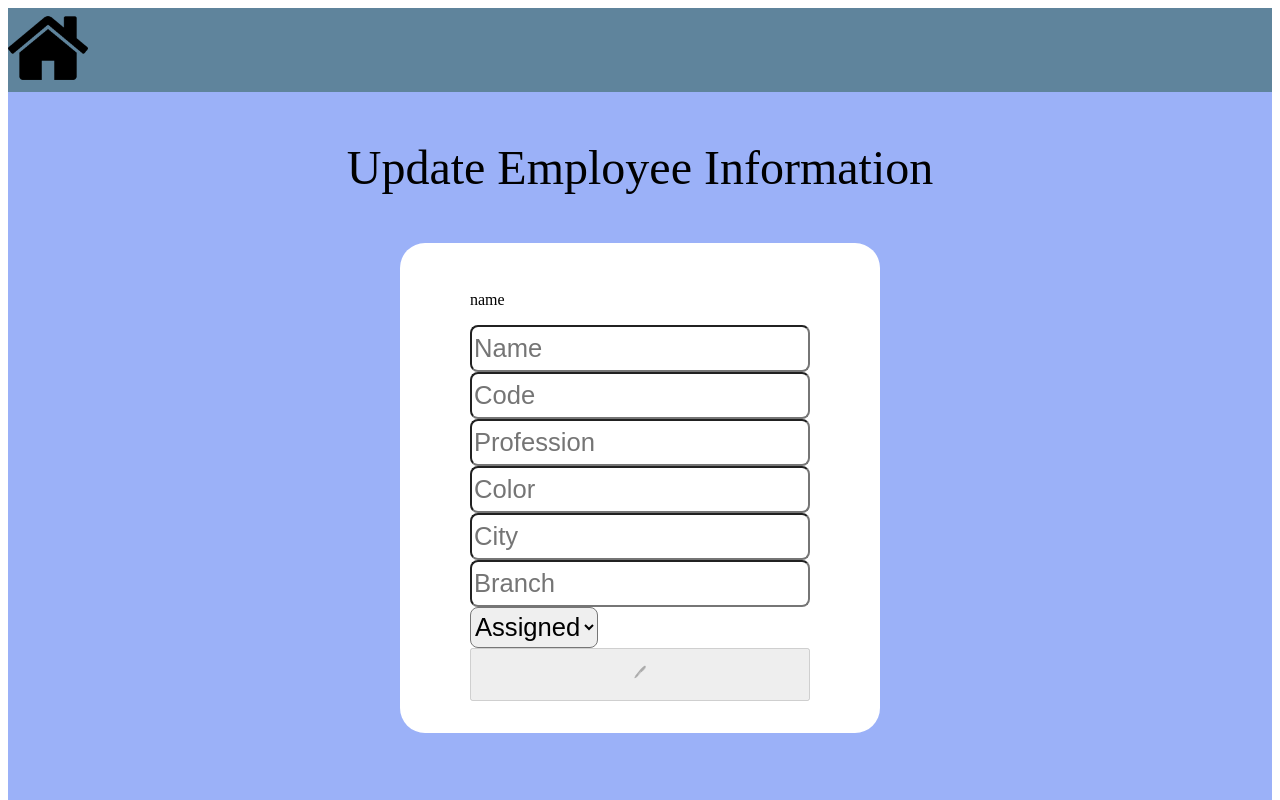
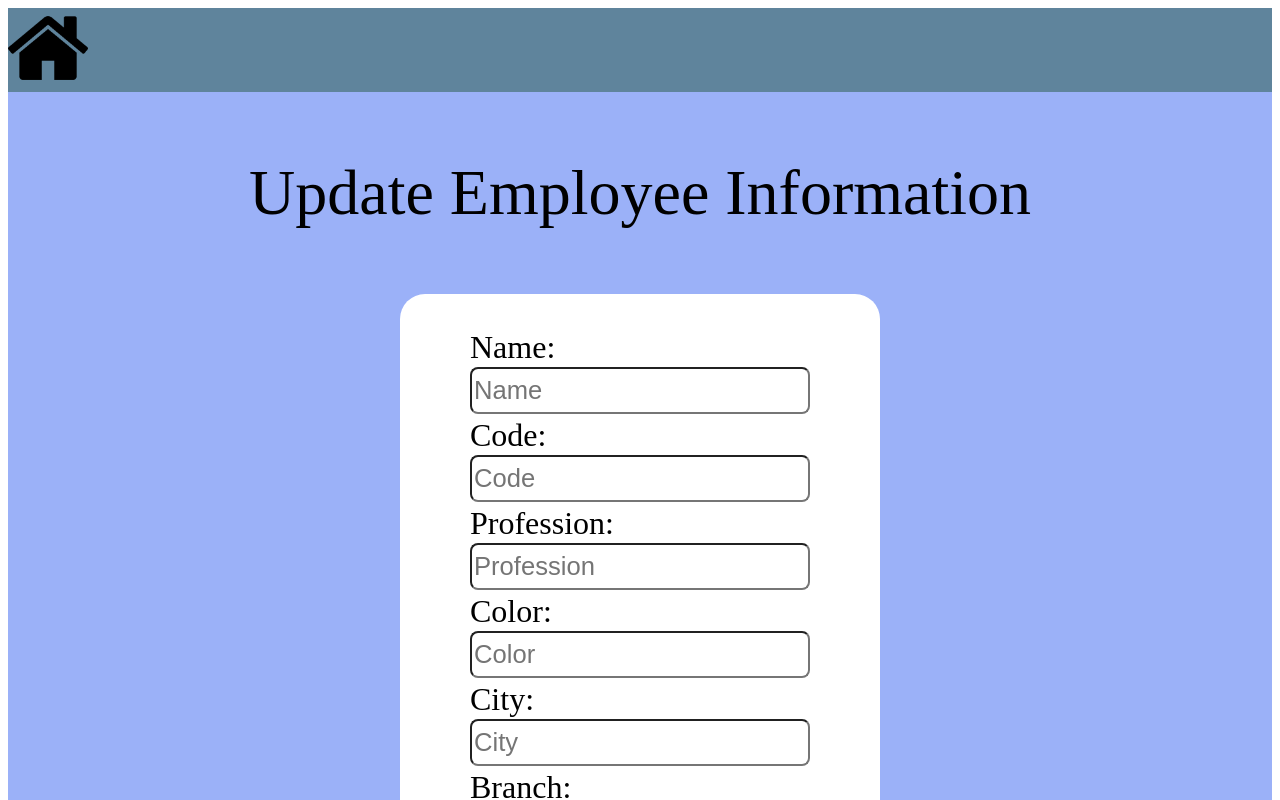
Before and after one commit to jeffreyleec/fullstack-js-crud-exercise, a React (Create React App) app in the folder client/plexxis-exercise/: page /user/update/1 in a window 1280 px wide. Shown: the top 800 px of the page. Built offline with nearby package versions, Linux system fonts and the light colour scheme; no server answers.

Commit message:
update form styles added and delete confirmation implemented

```diff
--- a/client/plexxis-exercise/src/components/DeleteUser.js
+++ b/client/plexxis-exercise/src/components/DeleteUser.js
@@ -7,16 +7,16 @@ export const DeleteUser = () => {
   const { users, setUsers } = useContext(UsersContext);
 
   const [id, setID] = useState("");
-  // console.log(users)
 
+  //  const result = confirm("Want to delete?");
+  // if (result) {
+  //     //Logic to delete the item
+  // }
 
   const handleDelete = async (id) => {
-    // e.preventDefault()
-
-
+    const result = window.confirm("Are you sure to delete?");
+    if (result) {
       try {
-
-
         const response = await UserRetrieve.delete(`/user/${id}`);
         console.log(response);
 
@@ -27,7 +27,7 @@ export const DeleteUser = () => {
         );
       } catch (err) {
         console.log(err);
-
+      }
     }
   };
 
@@ -51,7 +51,6 @@ export const DeleteUser = () => {
               disabled={!id}
               onClick={() => handleDelete(id)}
               type="submit"
-
             >
               ❌
             </button>
--- a/client/plexxis-exercise/src/components/styles/updateUserPage.css
+++ b/client/plexxis-exercise/src/components/styles/updateUserPage.css
@@ -22,7 +22,7 @@
 }
 
 .updateTitle{
-  font-size: 3em;
+  font-size: 4em;
 }
 
 .update-form-control{
@@ -35,4 +35,12 @@ height:1.6em;
 .update-user-button{
   width:100%;
   height:4em;
+  background-color: rgb(117, 233, 157);
+
 }
+.updateInputTitles{
+  font-size:2em;
+  padding-bottom: 0px;
+  margin-bottom: 1px;
+  margin-top: 3px;
+}
--- a/client/plexxis-exercise/src/routes/UpdateUser.js
+++ b/client/plexxis-exercise/src/routes/UpdateUser.js
@@ -51,7 +51,7 @@ export const UpdateUser = () => {
       });
       navigate(`/`)
       //  addUser(response.data.data)
-      //console.log(updateUser);
+      console.log(updateUser);
     } catch (err) {
       //console.log(err);
     }
@@ -63,7 +63,7 @@ export const UpdateUser = () => {
       <form className="updateForm">
         <div className="form-row">
           <div className="col">
-            <p>name</p>
+            <p className="updateInputTitles" >Name: </p>
             <input
               value={name}
               onChange={(e) => setName(e.target.value)}
@@ -73,6 +73,7 @@ export const UpdateUser = () => {
             />
           </div>
           <div className="col">
+          <p className="updateInputTitles" >Code: </p>
             <input
               value={code}
               onChange={(e) => setCode(e.target.value)}
@@ -82,6 +83,7 @@ export const UpdateUser = () => {
             />
           </div>
           <div className="col">
+          <p className="updateInputTitles" >Profession: </p>
             <input
               value={profession}
               onChange={(e) => setProfession(e.target.value)}
@@ -91,6 +93,7 @@ export const UpdateUser = () => {
             />
           </div>
           <div className="col">
+          <p className="updateInputTitles" >Color: </p>
             <input
               value={color}
               onChange={(e) => setColor(e.target.value)}
@@ -100,6 +103,7 @@ export const UpdateUser = () => {
             />
           </div>
           <div className="col">
+          <p className="updateInputTitles" >City: </p>
             <input
               value={city}
               onChange={(e) => setCity(e.target.value)}
@@ -109,6 +113,7 @@ export const UpdateUser = () => {
             />
           </div>
           <div className="col">
+          <p className="updateInputTitles" >Branch: </p>
             <input
               value={branch}
               onChange={(e) => setBranch(e.target.value)}
@@ -118,6 +123,7 @@ export const UpdateUser = () => {
             />
           </div>
           <div className="col">
+          <p className="updateInputTitles" >Assigned: </p>
             <select
               value={assigned}
               onChange={(e) => setAssigned(e.target.value)}
@@ -145,7 +151,7 @@ export const UpdateUser = () => {
               type="submit"
               className="update-user-button"
             >
-              🖊
+              UPDATE
             </button>
           </div>
         </div>
```
Lines whose indentation alone changed are shown as unchanged.
